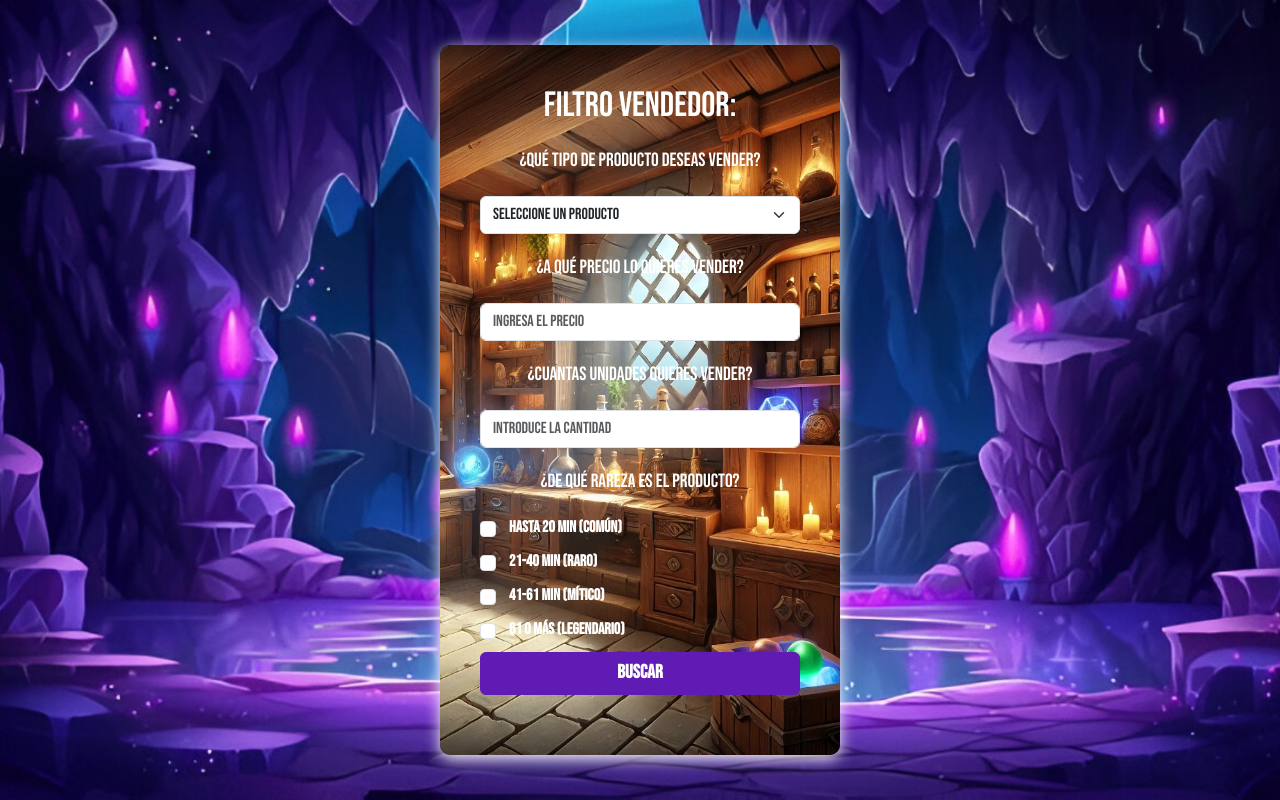
After one commit to VichoIFA/Game_Gains, a Django app: page /Vendedor/ in a window 1280 px wide. The commit adds this page. Run offline with Django 5.2, Linux system fonts and the light colour scheme; some libraries are stand-ins or nearby versions.

Commit message:
Vendedor y Comprador
Se crean 2 html con filtros para comprador y vendedor

```diff
--- a/proyecto/GameGains/templates/Login.html
+++ b/proyecto/GameGains/templates/Login.html
@@ -152,8 +152,8 @@
     <!-- Opciones para elegir entre comprador y vendedor -->
     <div class="options-card" id="optionsCard">
         <h3>¿Cómo deseas ingresar?</h3>
-        <button class="btn btn-option"  onclick="window.location.href='/DashboardInicial/'">Como Comprador</button>
-        <button class="btn btn-option" onclick="window.location.href='/DashboardInicial/'">Como Vendedor</button>
+        <button class="btn btn-option"  onclick="window.location.href='/Comprador/'">Como Comprador</button>
+        <button class="btn btn-option" onclick="window.location.href='/Vendedor/'">Como Vendedor</button>
     </div>
 
     <script>
--- /dev/null
+++ b/proyecto/GameGains/templates/Vendedor.html
@@ -0,0 +1,141 @@
+{% load static %}
+<!DOCTYPE html>
+<html lang="es">
+
+<head>
+    <meta charset="UTF-8">
+    <meta name="viewport" content="width=device-width, initial-scale=1.0">
+    <title>Inicio de Sesión</title>
+    <link rel="stylesheet" href="{% static 'bootstrap-5.3.3-dist/css/bootstrap.min.css' %}">
+    <link href="https://fonts.googleapis.com/css2?family=Bebas+Neue&display=swap" rel="stylesheet">
+
+    <style>
+        /* Fondo de la página */
+        .background {
+            background-image: url("{% static 'images/herosection.jpeg' %}");
+            background-size: cover;
+            background-position: center;
+            width: 100%;
+            height: 100vh;
+            display: flex;
+            align-items: center;
+            justify-content: center;
+        }
+
+        /* Cuadro del formulario */
+        .form-container {
+            background-image: url("{% static 'images/Shop2.jpg' %}");
+            background-size: cover;
+            background-position: center;
+            border-radius: 10px;
+            box-shadow: 0 4px 15px rgb(252, 251, 252);
+            padding: 40px;
+            margin: 20px;
+            width: 100%;
+            max-width: 400px;
+            text-align: center;
+            font-family: 'Bebas Neue', sans-serif;
+        }
+        h2 {
+            font-size: 2.2em;
+            margin-bottom: 20px;
+            color: rgb(255, 255, 255);
+        }
+
+        /* Botón */
+        .btn-warning {
+            background-color: #601bb5;
+            border-color: #601bb5;
+            color: white;
+            font-size: 1.2em;
+            font-weight: bold;
+            transition: background-color 0.3s ease;
+            margin-bottom: 20px;
+        }
+
+        .btn-warning:hover {
+            background-color: #7a22e6;
+            border-color: #7a22e6;
+        }
+
+        .form-label{
+            font-size: 1.2em;
+            color: #ffffff;
+        }
+
+        /* Checkboxes */
+        .form-check {
+            display: block;
+            text-align: left;
+            margin-bottom: 10px;
+        }
+
+        .form-check-input {
+            margin-top: 0.3em;
+        }
+
+        .form-check-label {
+            margin-left: 5px;
+            font-weight: bold;
+            color: #ffffff;
+        }
+    </style>
+
+</head>
+
+<body>
+    <div class="background">
+        <div class="form-container">
+            <h2>FILTRO VENDEDOR:</h2>
+            <label for="ElegirTipoProducto" class="form-label" style="margin-bottom: 20px;">¿Qué tipo de producto deseas vender?</label>
+            <select class="form-select" id="ElegirTipoProducto" aria-label="Selecciona un tipo de producto" style="margin-bottom: 20px;">
+                <option selected>Seleccione un producto</option>
+                <option value="1">Amuletos</option>
+                <option value="2">Anillos</option>
+                <option value="3">Arcos</option>
+                <option value="4">Armaduras</option>
+                <option value="5">Escudos</option>
+                <option value="6">Espadas</option>
+                <option value="7">Pociones</option>
+            </select>
+
+
+        <div>
+            <label for="PrecioProducto" class="form-label" style="margin-bottom: 20px;">¿A qué precio lo quieres vender?</label>
+            <input type="number" class="form-control" id="PrecioProducto" style="margin-bottom: 20px;" placeholder="Ingresa el precio">
+
+            <label for="CantidadProducto" class="form-label" style="margin-bottom: 20px;">¿Cuantas unidades quieres vender?</label>
+            <input type="number" class="form-control" id="CantidadProducto" style="margin-bottom: 20px;" placeholder="Introduce la cantidad">
+
+        <div class="text-center">
+            <label for="RarezaProducto" class="form-label" style="margin-bottom: 20px;">¿De qué rareza es el producto?</label>
+            <div class="form-check">
+                <input class="form-check-input" type="checkbox" value="0-20" id="rango1">
+                <label class="form-check-label" for="rango1">
+                    Hasta 20 min (Común)
+                </label>
+            </div>
+            <div class="form-check">
+                <input class="form-check-input" type="checkbox" value="21-40" id="rango2">
+                <label class="form-check-label" for="rango2">
+                    21-40 min (Raro)
+                </label>
+            </div>
+            <div class="form-check">
+                <input class="form-check-input" type="checkbox" value="41-60" id="rango3">
+                <label class="form-check-label" for="rango3">
+                    41-61 min (Mítico)
+                </label>
+            </div>
+            <div class="form-check">
+                <input class="form-check-input" type="checkbox" value="61+" id="rango4">
+                <label class="form-check-label" for="rango4">
+                    61 o más (Legendario)
+                </label>
+            </div>
+        </div>
+
+        <button type="submit" class="btn btn-warning w-100">Buscar</button>
+    </div>
+</body>
+</html>
--- a/proyecto/GameGains/urls.py
+++ b/proyecto/GameGains/urls.py
@@ -5,4 +5,6 @@ from . import views
 urlpatterns = [
     path('', views.Homepage, name='Homepage'),
     path('Login', views.Login, name='Login'),
+    path('Comprador/', views.Comprador, name='Comprador'),
+    path('Vendedor/', views.Vendedor, name='Vendedor'),
 ]
--- a/proyecto/GameGains/views.py
+++ b/proyecto/GameGains/views.py
@@ -10,12 +10,16 @@ def Login(request):
 
         if username == 'admin' and password == '1234':
             return redirect('DashboardInicial')
-        if username == 'trabajadorCiudad_A' and password == 'ciudadA':
-            return redirect('DashboardUsuarioCiudad/A')
-        if username == 'trabajadorCiudad_B' and password == 'ciudadB':
-            return redirect('DashboardUsuarioCiudad/B')
-        if username == 'trabajadorCiudad_C' and password == 'ciudadC':
-            return redirect('DashboardUsuarioCiudad/B')
+        if username == 'Comprador' and password == '1234':
+            return redirect('Comprador')
+        if username == 'Vendedor' and password == '1234':
+            return redirect('Vendedor')
         else:
             return render(request, 'Login.html', {'error': 'Usuario o contraseña incorrectos'})
     return render(request, 'Login.html')
+
+def Comprador(request):
+    return render(request, 'Comprador.html')
+
+def Vendedor(request):
+    return render(request, 'Vendedor.html')
```
Also changed, not shown: proyecto/GameGains/templates/Comprador.html (added, +131 -0 lines), proyecto/GameGains/static/css/estiloComprador.css (added), proyecto/GameGains/static/css/estiloVendedor.css (added), proyecto/GameGains/static/images/Shop.jpg (added), proyecto/GameGains/static/images/Shop2.jpg (added).
